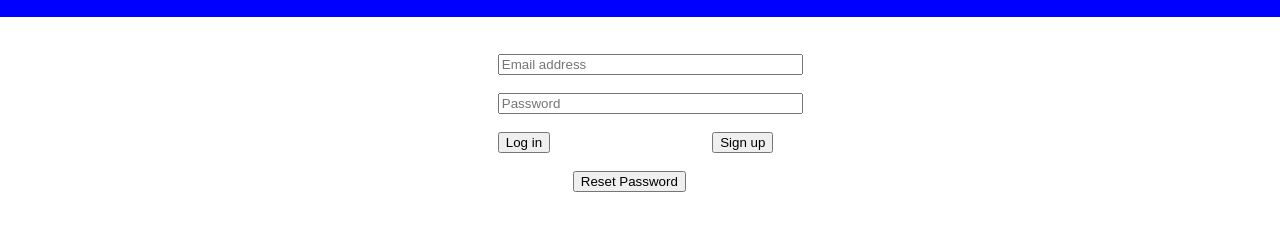
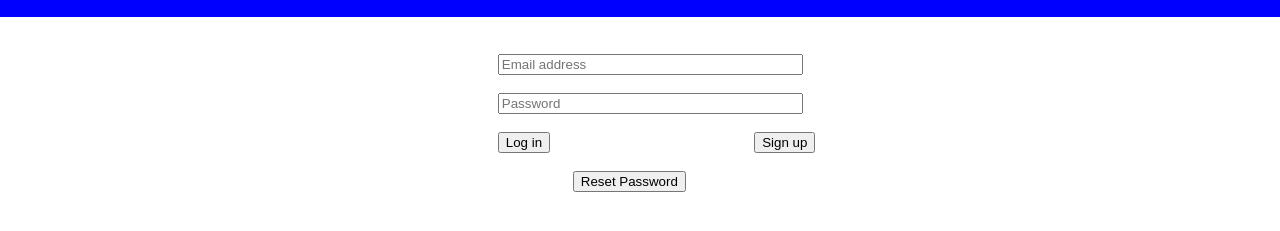
Before and after one commit to mkmishra8191/blog, a plain HTML site: page index.html in a window 1280 px wide. Both pictures are taken after a click on the link "Login". Shown: the part 51-282 px from the top of the page. Drawn offline with Linux system fonts and the light colour scheme; no server answers.

Commit message:
aaaaaaaa

```diff
--- a/styles.css
+++ b/styles.css
@@ -46,7 +46,7 @@ li:nth-child(even){
 
 #btnSignUp{
 
-    margin-left: 158px;
+    margin-left: 200px;
 }
 #rstt{
     margin-left: 75px;
```
